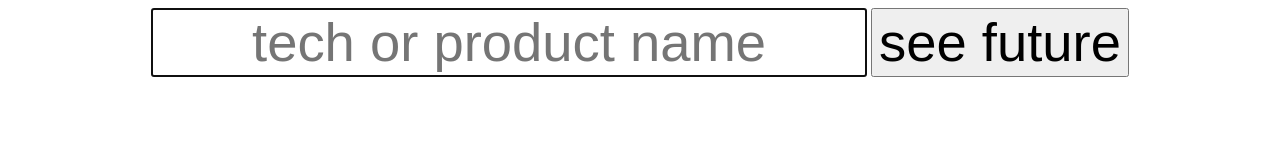
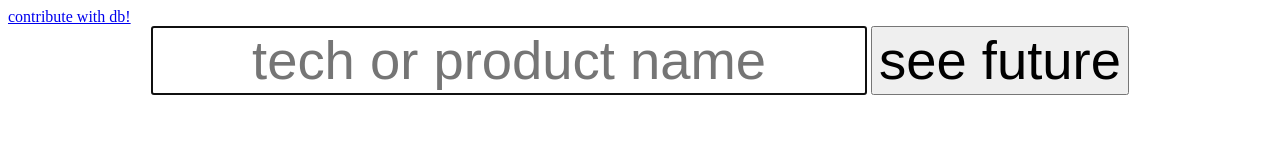
Before and after one commit to hernaneche/teleologic, a plain HTML site: page index.html in a window 1280 px wide. Drawn offline with Linux system fonts and the light colour scheme.

Commit message:
Update index.html

```diff
--- a/index.html
+++ b/index.html
@@ -15,6 +15,7 @@
 	</style>
 	</header>
 	<body>
+		<a href="https://github.com/hernaneche/teleologic/blob/gh-pages/db.js">contribute with db!</a>
 		<div class="centered">
 			<input id="in" type="text" class="inp" autofocus placeholder="tech or product name"></input>
 			<button type="button" class="inp" onclick="show()" >see future</button>
```
